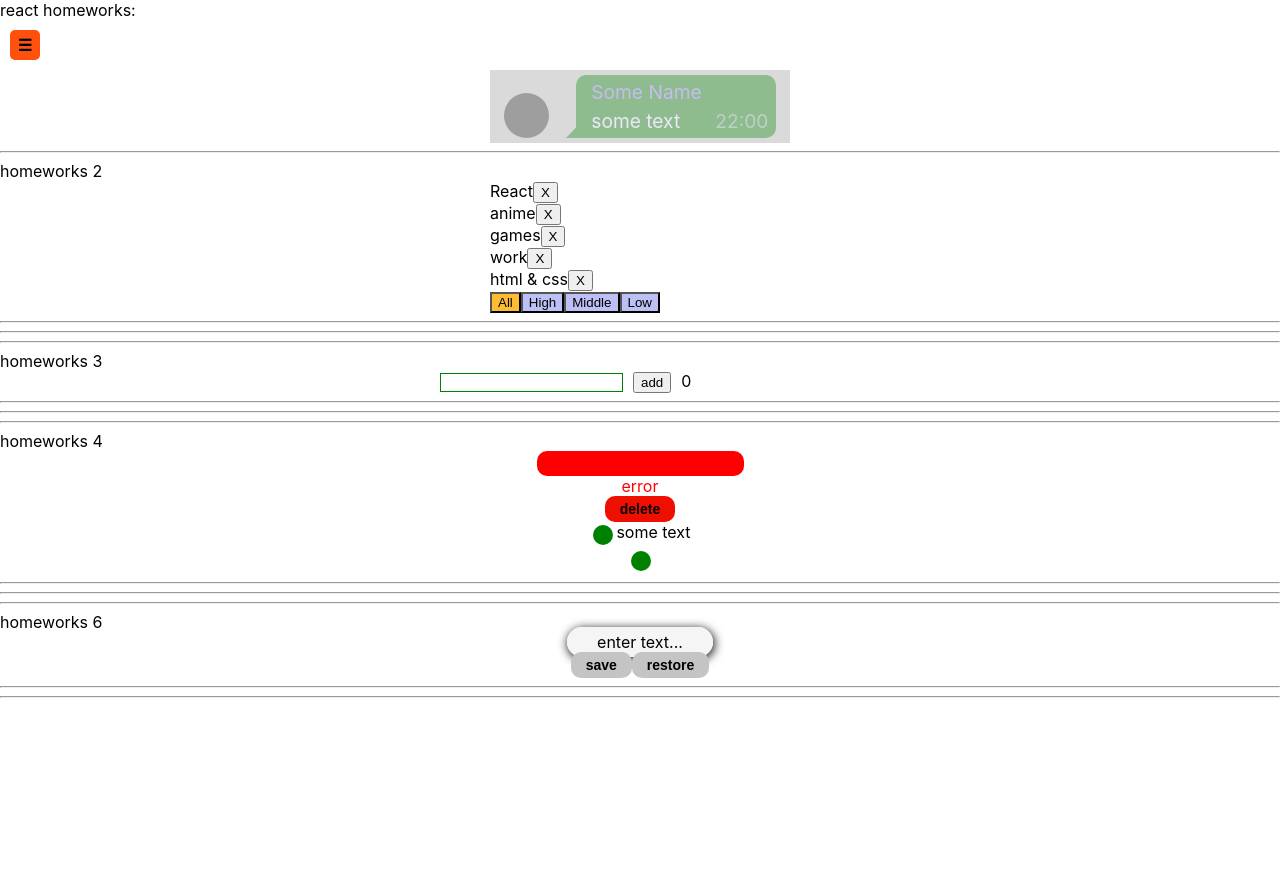
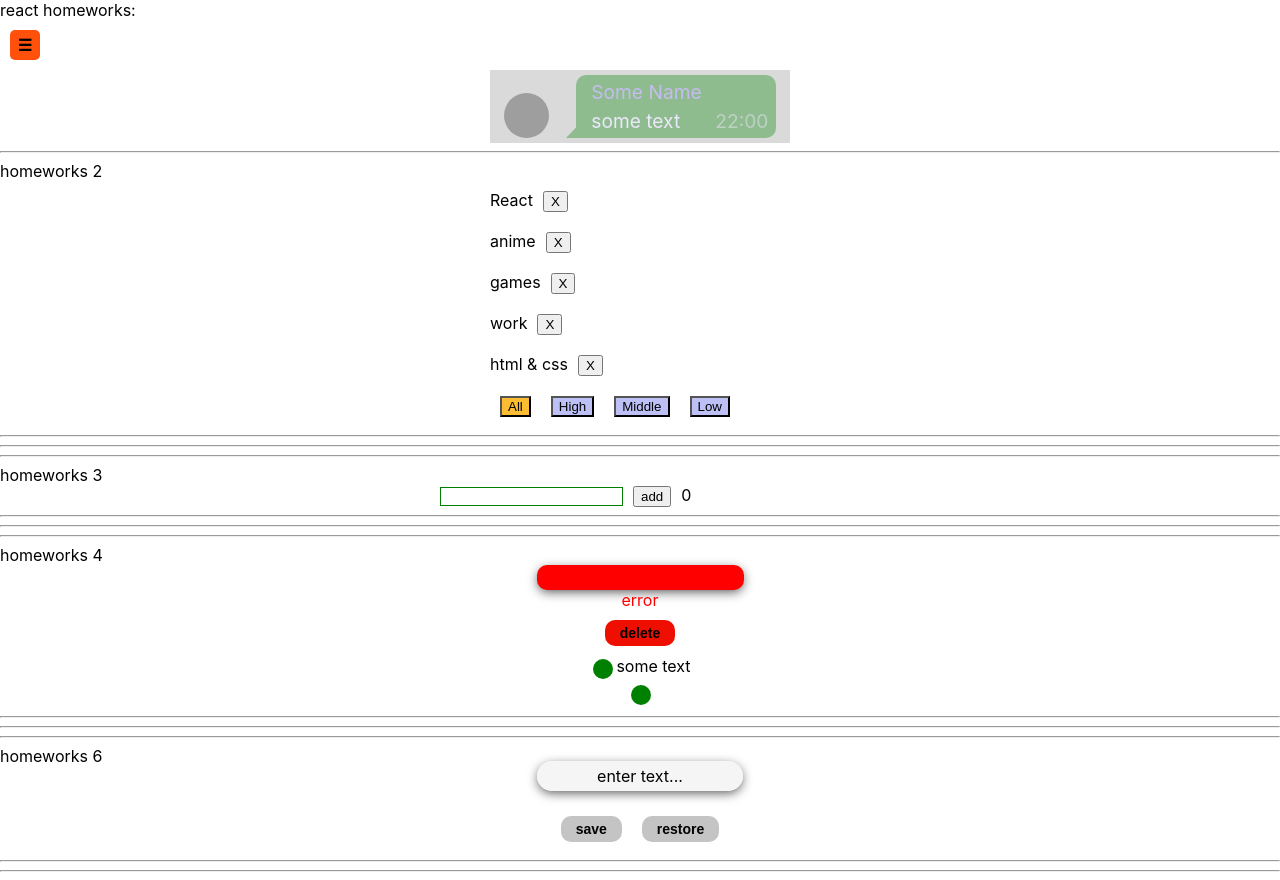
Before and after one commit to MekhedovD/dzIgnat, a React (Create React App) app: page /#/pre-junior in a window 1280 px wide. Before the commit the page ends 800 px from the top, so only its background shows below. Built offline with nearby package versions, Linux system fonts and the light colour scheme; grey boxes are pictures that could not be loaded.

Commit message:
final HW6

```diff
--- a/src/p2-homeworks/h4/common/c1-SuperInputText/SuperInputText.module.css
+++ b/src/p2-homeworks/h4/common/c1-SuperInputText/SuperInputText.module.css
@@ -1,10 +1,12 @@
 .superInput {
     outline: none;
-    background-color: #fdbd33;
-    color: white;
+    background-color: whitesmoke;
+    color: black;
     border-radius: 10px;
     padding: 5px 15px;
     border: none;
+    -webkit-box-shadow: 0px 3px 11px -1px rgba(0,0,0,0.66);
+    box-shadow: 0px 3px 11px -1px rgba(0,0,0,0.66);
 }
 
 .errorInput {
@@ -14,6 +16,8 @@
     border-radius: 10px;
     padding: 5px 15px;
     border: none;
+    -webkit-box-shadow: 0px 3px 11px -1px rgba(0,0,0,0.66);
+    box-shadow: 0px 3px 11px -1px rgba(0,0,0,0.66);
 }
 
 .error {
--- a/src/p2-homeworks/h6/HW6.tsx
+++ b/src/p2-homeworks/h6/HW6.tsx
@@ -22,17 +22,16 @@ function HW6() {
 
         {/*should work (должно работать)*/}
         <div className="wrapperHW6">
-          <div>
+          <div className="spanHW6">
             <SuperEditableSpan
               value={value}
               onChangeText={setValue}
               spanProps={{children: value ? undefined : "enter text..."}}
             />
           </div>
-          <SuperButton onClick={save}>save</SuperButton>
-          <SuperButton onClick={restore}>restore</SuperButton>
+            <SuperButton onClick={save}>save</SuperButton>
+            <SuperButton onClick={restore}>restore</SuperButton>
         </div>
-
 
         <hr/>
         {/*для личного творчества, могу проверить*/}
--- a/src/p2-homeworks/h6/styleHW6.css
+++ b/src/p2-homeworks/h6/styleHW6.css
@@ -3,9 +3,19 @@
 }
 
 .inputHW6 {
+   border: none;
+   outline: none;
    background: whitesmoke;
-   padding: 5px 30px;
-   border-radius: 15px;
-   -webkit-box-shadow: 1px 2px 10px 1px rgba(0,0,0,0.85);
-   box-shadow: 1px 2px 10px 1px rgba(0,0,0,0.85);
+   padding: 5px 60px;
+   border-radius: 20px;
+   -webkit-box-shadow: 0px 3px 11px -1px rgba(0, 0, 0, 0.66);
+   box-shadow: 0px 3px 11px -1px rgba(0, 0, 0, 0.66);
 }
+
+.spanHW6 {
+   margin-bottom: 20px;
+}
+
+button {
+   margin: 10px;
+}
```
